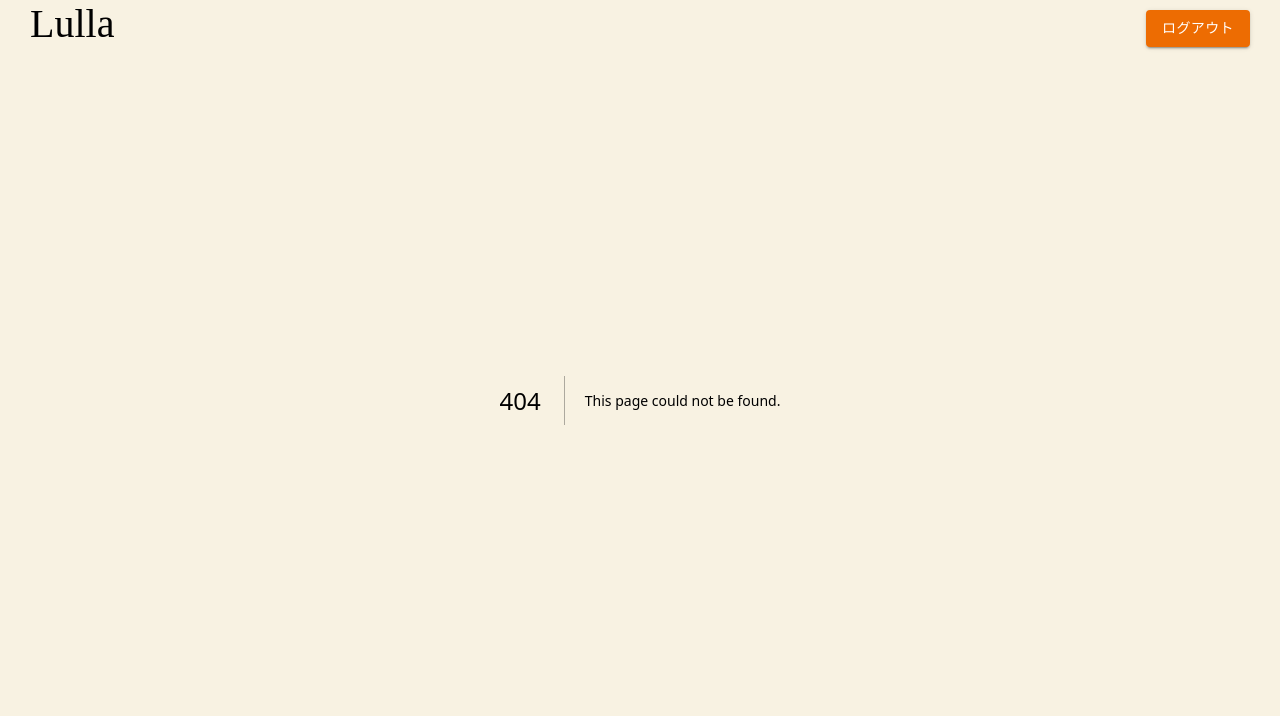
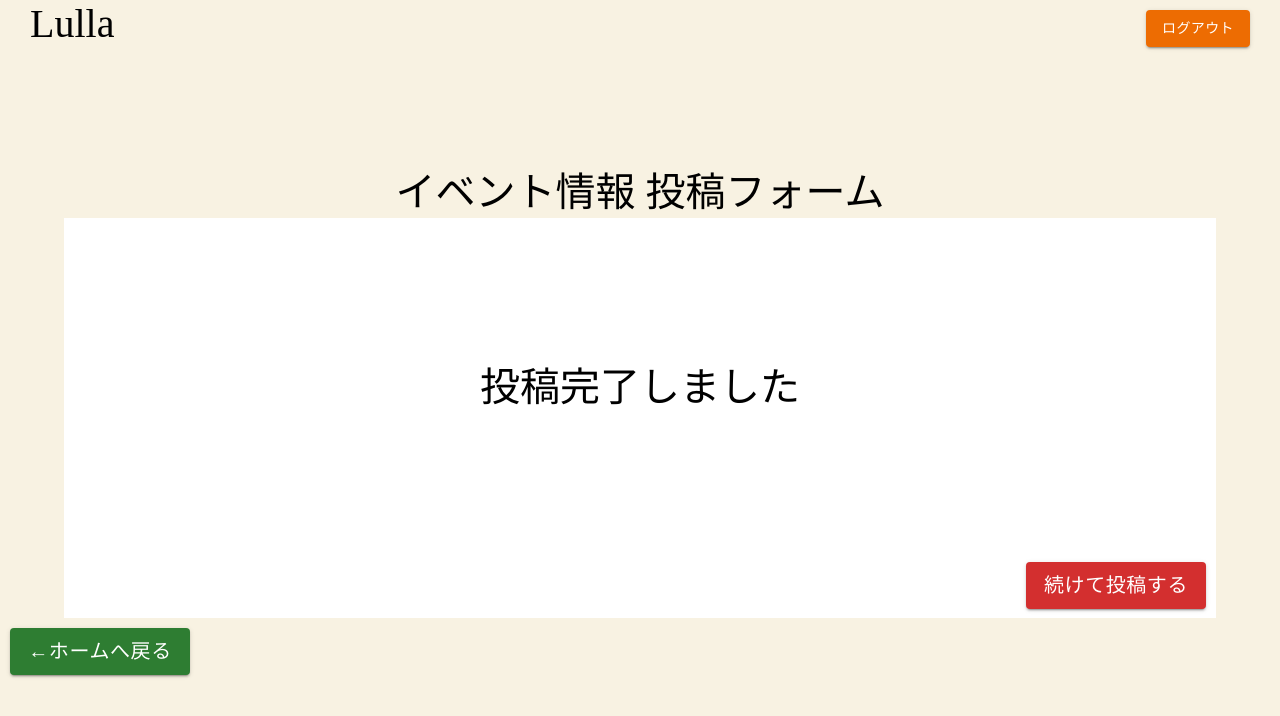
Before and after one commit to tt1125/gabaithon-202403-team3-front, a Next.js app: page /event/done in a window 1280 px wide. Before the commit this address had no page. Shown: the top 716 px of the page. Built offline with nearby package versions, Linux system fonts and the light colour scheme.

Commit message:
イベント情報のフォーム送信完了画面の完成

```diff
--- /dev/null
+++ b/app/event/done/page.jsx
@@ -0,0 +1,44 @@
+import { Button, TextField } from "@mui/material";
+
+export default function neweventdone() {
+    return (
+        <main style={{paddingTop:"20vh"}}>
+      <p style={{textAlign: "center",fontSize: "40px"}}>イベント情報 投稿フォーム</p>
+      <div style={{backgroundColor : "rgba(255, 255, 255, 1)",
+                   width: "90%",
+                   height: "400px",
+                   margin:"auto",
+                   textAlign: "center",
+                   fontSize:"40px",
+                   }}>
+        <p style={{textAlign:"center",lineHeight: "340px"
+        }}>投稿完了しました</p>
+            <div style={{textAlign: "right",marginRight: "10px"}}>
+                <Button
+                fullWidth
+                color="error"
+                variant="contained"
+
+                sx={{
+                    width:"180px",
+                    fontSize:"20px"
+                    }}>続けて投稿する</Button>
+            </div>
+
+      </div>
+      <div style={{textAlign: "left",marginLeft: "10px",marginTop: "10px"}}>
+                <Button
+                fullWidth
+                color="success"
+                variant="contained"
+
+
+                sx={{
+                    width:"180px",
+                    fontSize:"20px"
+                    }}>←ホームへ戻る</Button>
+            </div>
+
+    </main>
+    )
+}
```
